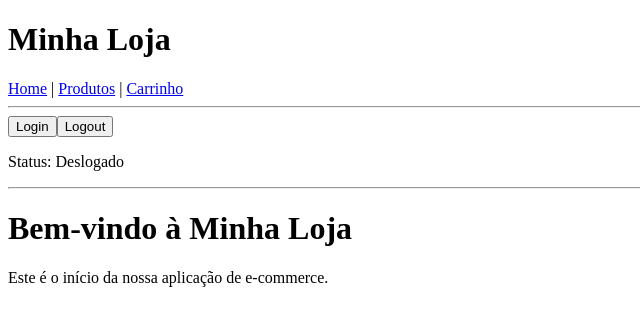
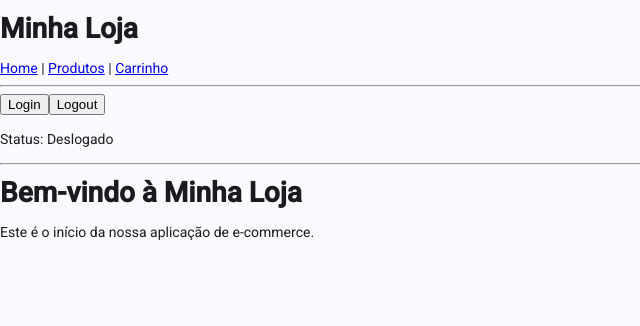
Before and after one commit to NicoleSotnas/meu-primeiro-app, an Angular app: page / in a window 1280 px wide. Shown: the top 326 px of the page, without its empty margins (0-640 px from the left). Built offline with nearby package versions, Linux system fonts and the light colour scheme.

Commit message:
Introducao ao Angular Material

```diff
--- a/angular.json
+++ b/angular.json
@@ -25,9 +25,7 @@
                 "input": "public"
               }
             ],
-            "styles": [
-              "src/styles.css"
-            ],
+            "styles": ["src/material-theme.scss", "src/styles.css"],
             "server": "src/main.server.ts",
             "outputMode": "server",
             "security": {
--- a/package.json
+++ b/package.json
@@ -12,10 +12,12 @@
   "private": true,
   "packageManager": "npm@11.6.2",
   "dependencies": {
+    "@angular/cdk": "^21.2.14",
     "@angular/common": "^21.2.0",
     "@angular/compiler": "^21.2.0",
     "@angular/core": "^21.2.0",
     "@angular/forms": "^21.2.0",
+    "@angular/material": "^21.2.14",
     "@angular/platform-browser": "^21.2.0",
     "@angular/platform-server": "^21.2.0",
     "@angular/router": "^21.2.0",
--- a/src/app/features/produtos/lista-produtos/lista-produtos.html
+++ b/src/app/features/produtos/lista-produtos/lista-produtos.html
@@ -35,9 +35,17 @@
     }
   </h2>
 
-  <p><button (click)="adicionarProduto()">Adicionar Produto</button></p>
+  <p>
+    <button mat-raised-button color="primary" (click)="adicionarProduto()">
+      Adicionar Produto
+    </button>
+  </p>
 
-  <p><button (click)="substituirProdutos()">Substituir Lista</button></p>
+  <p>
+    <button mat-stroked-button color="accent" (click)="substituirProdutos()">
+      Substituir Lista
+    </button>
+  </p>
 
   <h2>Total de produtos: {{ totalProdutos() }}</h2>
 
--- a/src/app/features/produtos/lista-produtos/lista-produtos.ts
+++ b/src/app/features/produtos/lista-produtos/lista-produtos.ts
@@ -1,10 +1,12 @@
 import { Component, signal, computed, effect, inject } from '@angular/core';
+import { MatButtonModule } from '@angular/material/button';
+
 import { ProdutosService } from '../produtos.service';
 import { Produto } from '../produto/produto';
 
 @Component({
   selector: 'app-lista-produtos',
-  imports: [Produto],
+  imports: [Produto, MatButtonModule],
   templateUrl: './lista-produtos.html',
   styleUrl: './lista-produtos.css',
 })
--- a/src/app/features/produtos/produto/produto.css
+++ b/src/app/features/produtos/produto/produto.css
@@ -0,0 +1,3 @@
+.produto {
+  margin: 10px;
+}
--- a/src/app/features/produtos/produto/produto.html
+++ b/src/app/features/produtos/produto/produto.html
@@ -1,8 +1,17 @@
-<div class="produto-card">
-  <h3>{{ nome }}</h3>
-  <p>{{ preco | currency: 'BRL' }}</p>
+<mat-card class="produto">
+  <mat-card-header>
+    <mat-card-title>{{ nome }}</mat-card-title>
+  </mat-card-header>
 
-  <button (click)="selecionarProduto()">Selecionar {{ nome }}</button>
+  <mat-card-content>
+    <p>{{ preco | currency: 'BRL' }}</p>
+  </mat-card-content>
 
-  <button (click)="adicionarAoCarrinho()">Adicionar ao carrinho</button>
-</div>
+  <mat-card-actions>
+    <button mat-raised-button color="primary" (click)="selecionarProduto()">Selecionar</button>
+
+    <button mat-stroked-button color="accent" (click)="adicionarAoCarrinho()">
+      Adicionar ao Carrinho
+    </button>
+  </mat-card-actions>
+</mat-card>
--- a/src/app/features/produtos/produto/produto.ts
+++ b/src/app/features/produtos/produto/produto.ts
@@ -1,9 +1,11 @@
 import { Component, Input, Output, EventEmitter } from '@angular/core';
 import { CurrencyPipe } from '@angular/common';
+import { MatButtonModule } from '@angular/material/button';
+import { MatCardModule } from '@angular/material/card';
 
 @Component({
   selector: 'app-produto',
-  imports: [CurrencyPipe],
+  imports: [CurrencyPipe, MatButtonModule, MatCardModule],
   templateUrl: './produto.html',
   styleUrl: './produto.css',
 })
--- a/src/index.html
+++ b/src/index.html
@@ -1,11 +1,18 @@
 <!doctype html>
 <html lang="en">
   <head>
-  <meta charset="utf-8">
+    <meta charset="utf-8" />
     <title>MeuPrimeiroApp</title>
-  <base href="/">
-  <meta name="viewport" content="width=device-width, initial-scale=1">
-  <link rel="icon" type="image/x-icon" href="favicon.ico">
+    <base href="/" />
+    <meta name="viewport" content="width=device-width, initial-scale=1" />
+    <link rel="icon" type="image/x-icon" href="favicon.ico" />
+    <link rel="preconnect" href="https://fonts.googleapis.com" />
+    <link rel="preconnect" href="https://fonts.gstatic.com" crossorigin />
+    <link
+      href="https://fonts.googleapis.com/css2?family=Roboto:wght@300;400;500&display=swap"
+      rel="stylesheet"
+    />
+    <link href="https://fonts.googleapis.com/icon?family=Material+Icons" rel="stylesheet" />
   </head>
   <body>
     <app-root></app-root>
--- /dev/null
+++ b/src/material-theme.scss
@@ -0,0 +1,38 @@
+// Include theming for Angular Material with `mat.theme()`.
+// This Sass mixin will define CSS variables that are used for styling Angular Material
+// components according to the Material 3 design spec.
+// Learn more about theming and how to use it for your application's
+// custom components at https://material.angular.dev/guide/theming
+@use '@angular/material' as mat;
+
+html {
+  height: 100%;
+  @include mat.theme(
+    (
+      color: (
+        primary: mat.$azure-palette,
+        tertiary: mat.$blue-palette,
+      ),
+      typography: Roboto,
+      density: 0,
+    )
+  );
+}
+
+body {
+  // Default the application to a light color theme. This can be changed to
+  // `dark` to enable the dark color theme, or to `light dark` to defer to the
+  // user's system settings.
+  color-scheme: light;
+
+  // Set a default background, font and text colors for the application using
+  // Angular Material's system-level CSS variables. Learn more about these
+  // variables at https://material.angular.dev/guide/system-variables
+  background-color: var(--mat-sys-surface);
+  color: var(--mat-sys-on-surface);
+  font: var(--mat-sys-body-medium);
+
+  // Reset the user agent margin.
+  margin: 0;
+  height: 100%;
+}
```
Also changed, not shown: 1 other file (tests, documents, lock files or other folders). Lines whose indentation alone changed are shown as unchanged.
